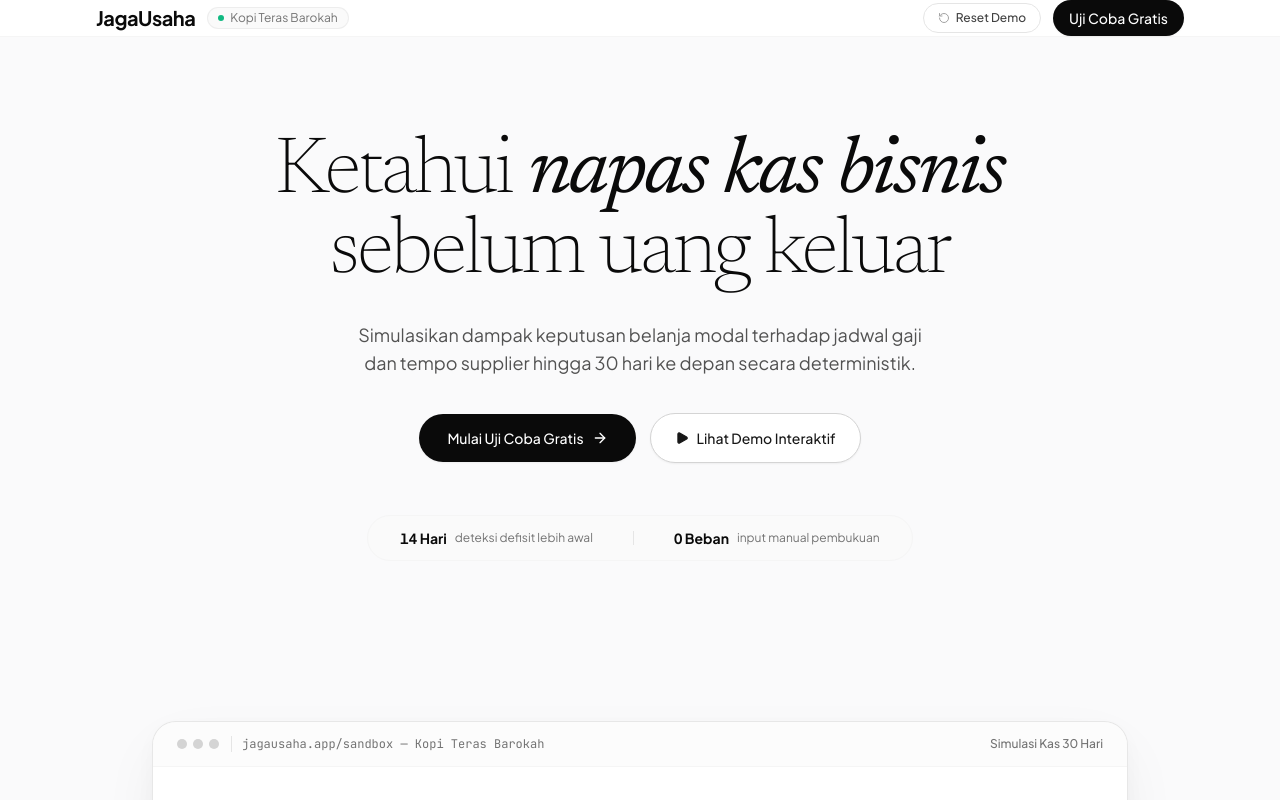
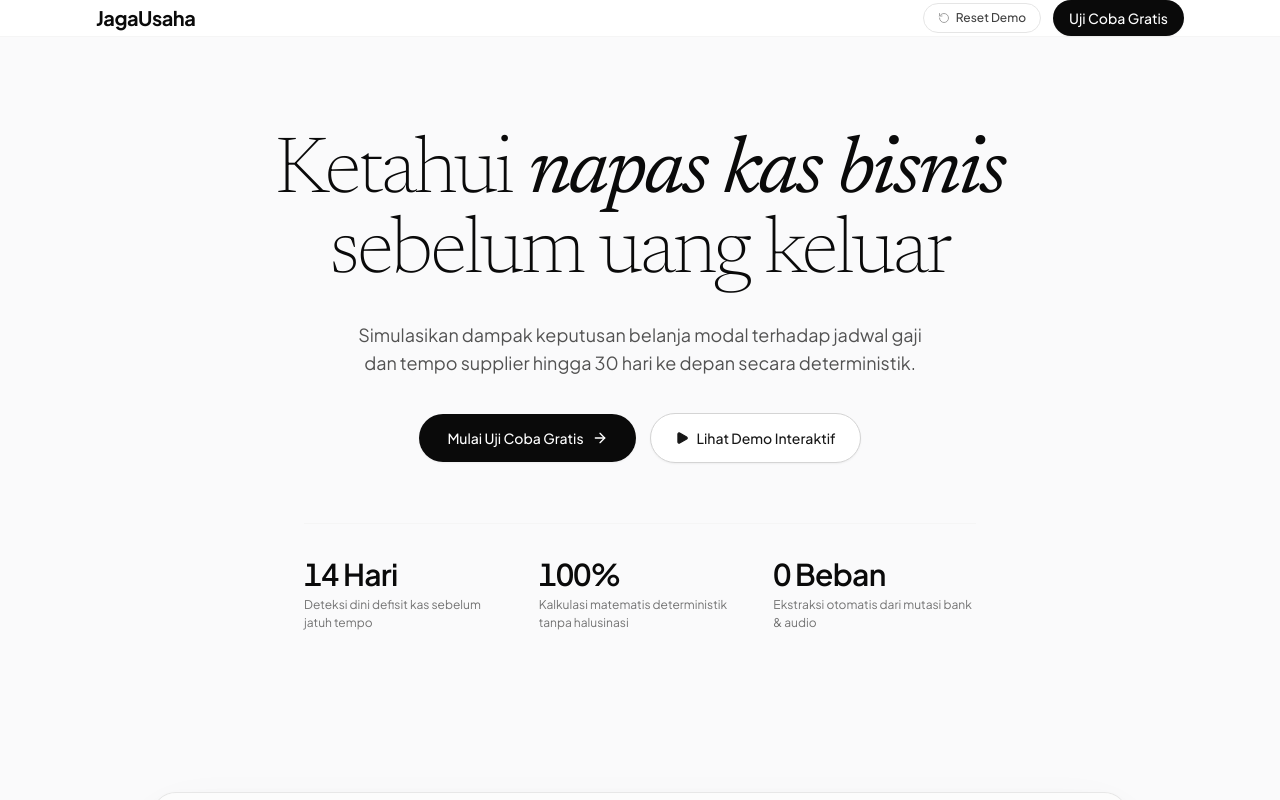
Before and after one commit to dimasdekka/jagausaha, a React (Vite) app in the folder frontend/: page / in a window 1280 px wide. Shown: the top 800 px of the page. Built offline with nearby package versions, Linux system fonts and the light colour scheme; no server answers.

Commit message:
fix(ui): remove 'Kopi Teras Barokah' branding, redesign hero metrics to 3-col minimal layout, update graphify

```diff
--- a/frontend/src/components/DecisionStudio.tsx
+++ b/frontend/src/components/DecisionStudio.tsx
@@ -12,7 +12,7 @@ interface PresetScenario {
 }
 
 interface DecisionStudioProps {
-  businessName: string;
+  businessName?: string;
   currentCash: number;
   safeToSpend: number;
   safetyBuffer: number;
@@ -33,7 +33,6 @@ interface DecisionStudioProps {
 }
 
 export const DecisionStudio: React.FC<DecisionStudioProps> = ({
-  businessName,
   currentCash,
   safeToSpend,
   safetyBuffer,
@@ -66,7 +65,7 @@ export const DecisionStudio: React.FC<DecisionStudioProps> = ({
             <span className="h-2.5 w-2.5 rounded-full bg-neutral-300" />
           </div>
           <span className="text-xs font-mono text-neutral-500 pl-2.5 border-l border-neutral-200">
-            jagausaha.app/sandbox — {businessName}
+            jagausaha.app/sandbox
           </span>
         </div>
 
--- a/frontend/src/components/Header.tsx
+++ b/frontend/src/components/Header.tsx
@@ -2,23 +2,19 @@ import React from 'react';
 import { RotateCcw } from 'lucide-react';
 
 interface HeaderProps {
-  businessName: string;
+  businessName?: string;
   onReset: () => void;
   isLoading: boolean;
   onTryFree?: () => void;
 }
 
-export const Header: React.FC<HeaderProps> = ({ businessName, onReset, isLoading, onTryFree }) => {
+export const Header: React.FC<HeaderProps> = ({ onReset, isLoading, onTryFree }) => {
   return (
     <header className="sticky top-0 z-40 w-full bg-white/95 backdrop-blur-md border-b border-neutral-100">
       <div className="max-w-6xl mx-auto px-4 sm:px-8 h-18 flex items-center justify-between">
         {/* Brand Left */}
         <div className="flex items-center gap-3">
           <span className="text-xl font-bold tracking-tight text-neutral-950">JagaUsaha</span>
-          <span className="hidden sm:inline-flex items-center gap-1.5 text-xs text-neutral-500 bg-neutral-50 border border-neutral-200/60 px-2.5 py-0.5 rounded-full">
-            <span className="h-1.5 w-1.5 rounded-full bg-emerald-500" />
-            {businessName}
-          </span>
         </div>
 
         {/* Navigation & CTAs */}
--- a/frontend/src/components/HeroSection.tsx
+++ b/frontend/src/components/HeroSection.tsx
@@ -38,17 +38,34 @@ export const HeroSection: React.FC<HeroSectionProps> = ({ onScrollToDemo }) => {
           </button>
         </div>
 
-        {/* Quiet Metric Dock */}
-        <div className="pt-6 flex items-center justify-center">
-          <div className="inline-flex flex-wrap items-center justify-center gap-6 sm:gap-10 text-xs text-neutral-600 bg-neutral-50/80 px-8 py-3 rounded-full border border-neutral-100">
-            <div className="flex items-center gap-2">
-              <span className="font-bold text-neutral-950 text-sm tabular-nums">14 Hari</span>
-              <span className="text-neutral-500">deteksi defisit lebih awal</span>
+        {/* Handhold-Style Metrics Display */}
+        <div className="pt-8 max-w-2xl mx-auto">
+          <div className="grid grid-cols-1 sm:grid-cols-3 gap-6 sm:gap-8 border-t border-neutral-100 pt-8">
+            <div className="text-center sm:text-left space-y-1">
+              <div className="text-2xl sm:text-3xl font-semibold tracking-tight text-neutral-950 tabular-nums">
+                14 Hari
+              </div>
+              <div className="text-xs text-neutral-500 leading-normal font-normal">
+                Deteksi dini defisit kas sebelum jatuh tempo
+              </div>
             </div>
-            <div className="hidden sm:block h-3.5 w-px bg-neutral-200" />
-            <div className="flex items-center gap-2">
-              <span className="font-bold text-neutral-950 text-sm tabular-nums">0 Beban</span>
-              <span className="text-neutral-500">input manual pembukuan</span>
+
+            <div className="text-center sm:text-left space-y-1">
+              <div className="text-2xl sm:text-3xl font-semibold tracking-tight text-neutral-950 tabular-nums">
+                100%
+              </div>
+              <div className="text-xs text-neutral-500 leading-normal font-normal">
+                Kalkulasi matematis deterministik tanpa halusinasi
+              </div>
+            </div>
+
+            <div className="text-center sm:text-left space-y-1">
+              <div className="text-2xl sm:text-3xl font-semibold tracking-tight text-neutral-950 tabular-nums">
+                0 Beban
+              </div>
+              <div className="text-xs text-neutral-500 leading-normal font-normal">
+                Ekstraksi otomatis dari mutasi bank & audio
+              </div>
             </div>
           </div>
         </div>
--- a/frontend/src/components/HowItWorks.tsx
+++ b/frontend/src/components/HowItWorks.tsx
@@ -77,7 +77,7 @@ export const HowItWorks: React.FC<HowItWorksProps> = ({ onSimulateCustom }) => {
               Punya rencana belanja berapa minggu ini?
             </h3>
             <p className="text-xs sm:text-sm text-neutral-500">
-              Masukkan nominal rencana belanja untuk melihat proyeksi dampaknya terhadap kas Kopi Teras Barokah.
+              Masukkan nominal rencana belanja untuk melihat proyeksi dampaknya terhadap arus kas usaha Anda.
             </p>
           </div>
 
```
